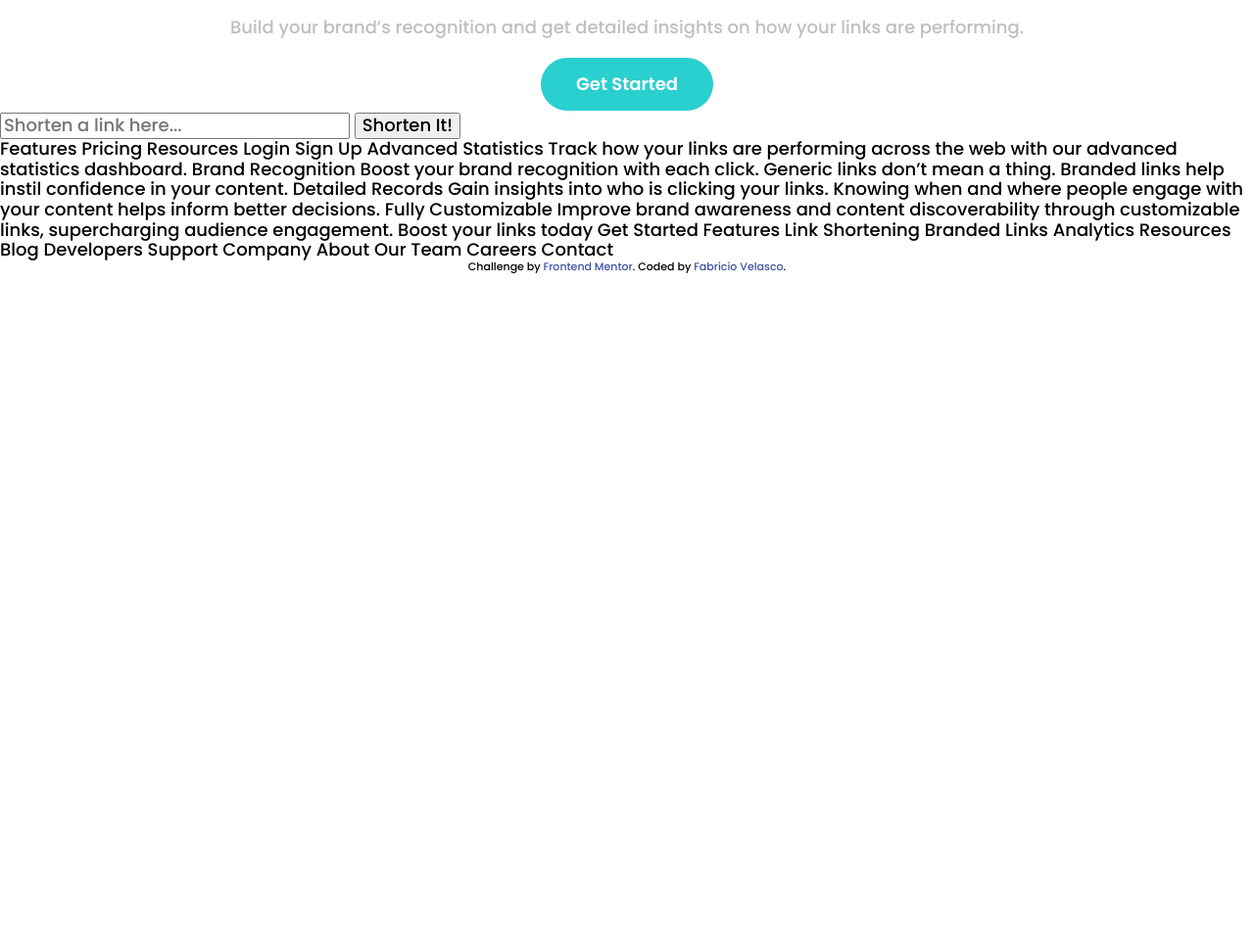
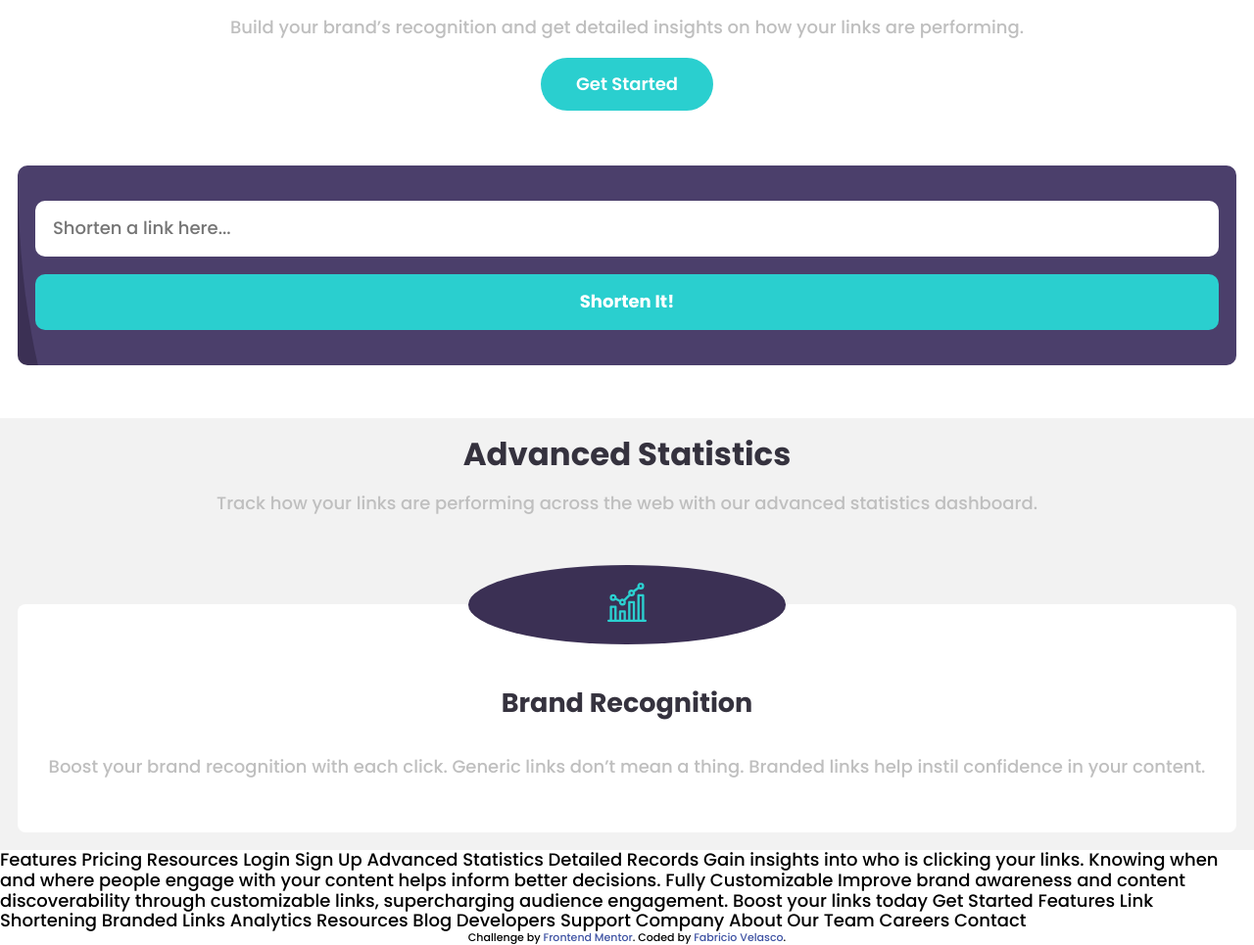
Before and after one commit to fabricioronaldo/encurtamento-url, a plain HTML site: page index.html in a window 1280 px wide. Shown: the part 677-1642 px from the top of the page at 98% size. Before the commit the page ends 957 px from the top, so only its background shows below. Drawn offline with Linux system fonts and the light colour scheme.

Commit message:
Implementando input de url, botão, seção de descrição e card 1

```diff
--- /dev/null
+++ b/assets/css/advanced.css
@@ -0,0 +1,50 @@
+.advanced {
+    background: var(--Gray-Clean);
+    padding: 1em;
+    text-align: center;
+}
+
+.advanced__title {
+    font-size: 1.8em;
+    color: var(--Very-Dark-Blue);
+}
+.advanced__text {
+    color: var(--Gray);
+    line-height: 1.5em;
+}
+
+.card {
+    position: relative;
+    background: white;
+    padding: 1em;
+    border-radius: 8px;
+    margin-top: 5em;
+}
+
+.card__title {
+    margin-top: 2.5em;
+    font-size: 1.5em;
+    color: var(--Very-Dark-Blue);
+}
+
+.card__text {
+    padding: 1em 0;
+    color: var(--Gray);
+    line-height: 1.5em;
+
+}
+
+.card__image {
+    position: absolute;
+    background: var(--Dark-Violet);
+    border-radius: 50%;
+    width: 26%;
+    top: -40px;
+    left: 37%;
+
+}
+
+.card__image-icone {
+    padding: 1em;
+
+}
--- a/assets/css/primary.css
+++ b/assets/css/primary.css
@@ -3,8 +3,6 @@
     padding: 1em;
 }
 
-.primary__image {
-}
 
 .primary__title {
     padding: .5em 0;
--- a/assets/css/style.css
+++ b/assets/css/style.css
@@ -1,6 +1,7 @@
 @import url("header.css");
 @import url("primary.css");
 @import url("url.css");
+@import url("advanced.css");
 @import url("footer.css");
 
 :root {
@@ -13,6 +14,7 @@
 
     /*Neutral*/
     --Gray: hsl(0, 0%, 75%);
+    --Gray-Clean: hsl(0, 0%, 95%);
     --Grayish-Violet: hsl(257, 7%, 63%);
     --Very-Dark-Blue: hsl(255, 11%, 22%);
     --Very-Dark-Violet: hsl(260, 8%, 14%);
--- a/assets/css/url.css
+++ b/assets/css/url.css
@@ -0,0 +1,30 @@
+.url {
+    display: flex;
+    flex-direction: column;
+    width: calc(100% - 2em);
+    margin: 3em auto;
+    background-image: url("../images/bg-shorten-mobile.svg");
+    background-color: var(--Dark-Violet);
+    background-repeat: no-repeat;
+    background-size: cover;
+    border-radius: 10px;
+    padding: 2em 1em;
+
+}
+
+.url__form {
+    width: 100;
+    padding: 1em;
+    border-radius: 10px;
+    border: none;
+}
+
+.url__button {
+    background: var(--Cyan);
+    border: none;
+    border-radius: 10px;
+    color: white;
+    font-weight: 700;
+    margin-top: 1em;
+    padding: 1em;
+}
--- a/index.html
+++ b/index.html
@@ -33,8 +33,25 @@
     </section>
 
     <section class="url">
-      <input class="url_form" type="url" name="url" id="url" placeholder="Shorten a link here...">
+      <input class="url__form" type="url" name="url" id="url" placeholder="Shorten a link here...">
       <button class="url__button">Shorten It!</button>
+    </section>
+
+    <section class="advanced">
+
+      <h2 class="advanced__title">Advanced Statistics</h2>
+      <p class="advanced__text">Track how your links are performing across the web with our
+        advanced statistics dashboard.</p>
+
+        <div class="card">
+          <div class="card__image">
+            <img class="card__image-icone" src="./assets/images/icon-brand-recognition.svg" alt="">
+          </div>
+
+          <h3 class="card__title">Brand Recognition</h3>
+          <p class="card__text">Boost your brand recognition with each click. Generic links don’t
+            mean a thing. Branded links help instil confidence in your content.</p>
+        </div>
     </section>
   </main>
   Features
@@ -52,13 +69,11 @@
 
   Advanced Statistics
 
-  Track how your links are performing across the web with our
-  advanced statistics dashboard.
 
-  Brand Recognition
 
-  Boost your brand recognition with each click. Generic links don’t
-  mean a thing. Branded links help instil confidence in your content.
+
+
+
 
   Detailed Records
 
```
Also changed, not shown: 1 other file.
